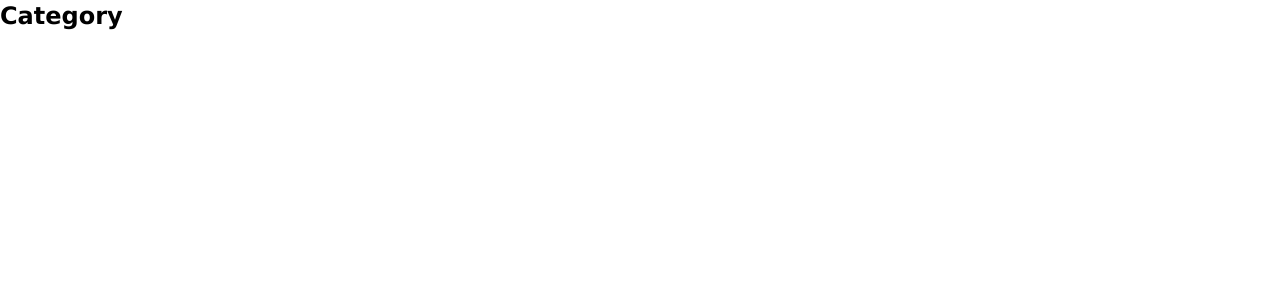
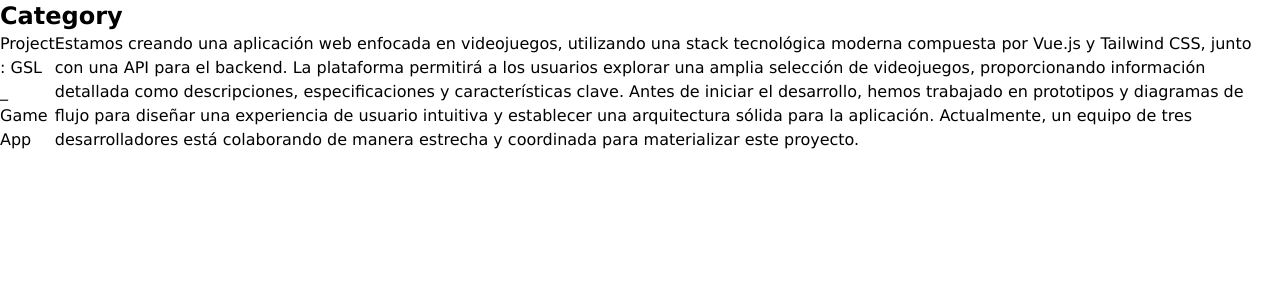
Before and after one commit to SebastienLeger02/GSL_Team_App, a Vue app: page /category in a window 1280 px wide. Shown: the top 300 px of the page. Built offline with nearby package versions, Linux system fonts and the light colour scheme.

Commit message:
Header Home

```diff
--- /dev/null
+++ b/src/components/Header.vue
@@ -0,0 +1,28 @@
+<template>
+  <section class="flex justify-center">
+    <h1 class="">Project : GSL _ Game App</h1>
+    <p class="">
+      Estamos creando una aplicación web enfocada en videojuegos, utilizando una
+      stack tecnológica moderna compuesta por Vue.js y Tailwind CSS, junto con
+      una API para el backend. La plataforma permitirá a los usuarios explorar
+      una amplia selección de videojuegos, proporcionando información detallada
+      como descripciones, especificaciones y características clave. Antes de
+      iniciar el desarrollo, hemos trabajado en prototipos y diagramas de flujo
+      para diseñar una experiencia de usuario intuitiva y establecer una
+      arquitectura sólida para la aplicación. Actualmente, un equipo de tres
+      desarrolladores está colaborando de manera estrecha y coordinada para
+      materializar este proyecto.
+    </p>
+  </section>
+</template>
+
+<script>
+export default {
+  name: "Header",
+  data() {
+    return {};
+  },
+};
+</script>
+
+<style></style>
--- a/src/routes.js
+++ b/src/routes.js
@@ -8,7 +8,7 @@ const routes = [
   { path: "/", name: "home", component: Home },
   { path: "/category", name: "category", component: Category },
   { path: "/platform", name: "platform", component: Platform },
-  { path: "/game/", name: "game", component: Game },
+  { path: "/game/:id", name: "game", component: Game },
   { path: "/:pathMatch(.*)*", name: "notFound", component: NotFound },
 ];
 
--- a/src/views/Category.vue
+++ b/src/views/Category.vue
@@ -1,16 +1,28 @@
 <template>
-  <h2 class="text-2xl font-bold">Category</h2>
+  <section>
+    <h2 class="text-2xl font-bold">Category</h2>
+
+    <Header />
+
+  </section>
+
+
 </template>
 
 <script>
+import Header from "../components/Header.vue";
+
 export default {
     name: "Category",
-    data() {
+    components: {
+      Header
+    },
+/*     data() {
        return{
 
         }
 
-    }
+    } */
 
 }
 </script>
```
